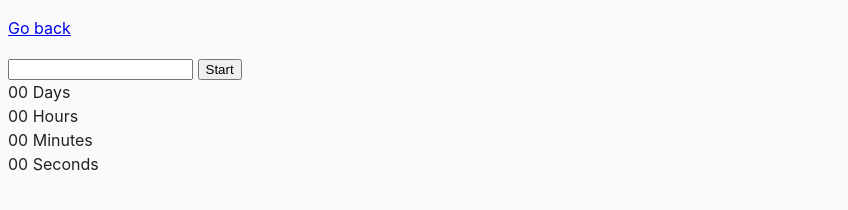
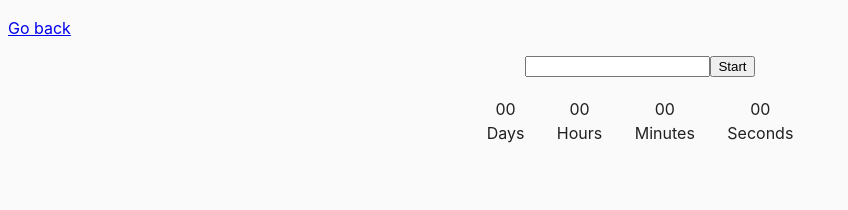
Before and after one commit to JukaDes/goit-js-hw-09, a website built with Parcel: page src/02-timer.html in a window 1280 px wide. Shown: the whole page, without its empty margins (0-848 px from the left). Built offline with nearby package versions, Linux system fonts and the light colour scheme.

Commit message:
timer styles added

```diff
--- a/src/02-timer.html
+++ b/src/02-timer.html
@@ -8,9 +8,11 @@
   </head>
   <body>
     <p><a href="index.html">Go back</a></p>
-
+    <div class="container">
+      <div class="input-container">
         <input type="text" id="datetime-picker" />
         <button type="button" data-start>Start</button>
+      </div>
 
       <div class="timer">
         <div class="field">
@@ -30,6 +32,8 @@
           <span class="label">Seconds</span>
         </div>
       </div>
+    </div>
+
 
     <script src="js/02-timer.js" type="module"></script>
   </body>
--- a/src/css/common.css
+++ b/src/css/common.css
@@ -16,3 +16,25 @@ img {
   display: block;
   max-width: 100%;
 }
+
+.container {
+  width: 30%;
+  margin: auto;
+}
+
+.input-container {
+  display: flex;
+  justify-content: center;
+}
+
+.timer {
+  display: flex;
+  justify-content: space-around;
+  margin: 20px;
+}
+
+.field {
+  display: flex;
+  flex-direction: column;
+  align-items: center;
+}
--- a/src/js/01-color-switcher.js
+++ b/src/js/01-color-switcher.js
@@ -7,11 +7,11 @@ const body = document.querySelector('body');
 buttonConteiner.setAttribute('style', 'text-align: center;')
 startButton.setAttribute(
   'style',
-  'width: 20%; min-width: 60px; height: 50px; font-size: 20px; border: none; cursor: pointer;'
+  'width: 15%; min-width: 60px; height: 50px; font-size: 20px; border: none; cursor: pointer;'
 );
 stopButton.setAttribute(
   'style',
-  'width: 20%; min-width: 60px; height: 50px; font-size: 20px; border: none; cursor: pointer;'
+  'width: 15%; min-width: 60px; height: 50px; font-size: 20px; border: none; cursor: pointer;'
 );
 stopButton.setAttribute('disabled', true);
 
```
Also changed, not shown: src/js/02-timer.js (+9 -0 lines). Lines whose indentation alone changed are shown as unchanged.
